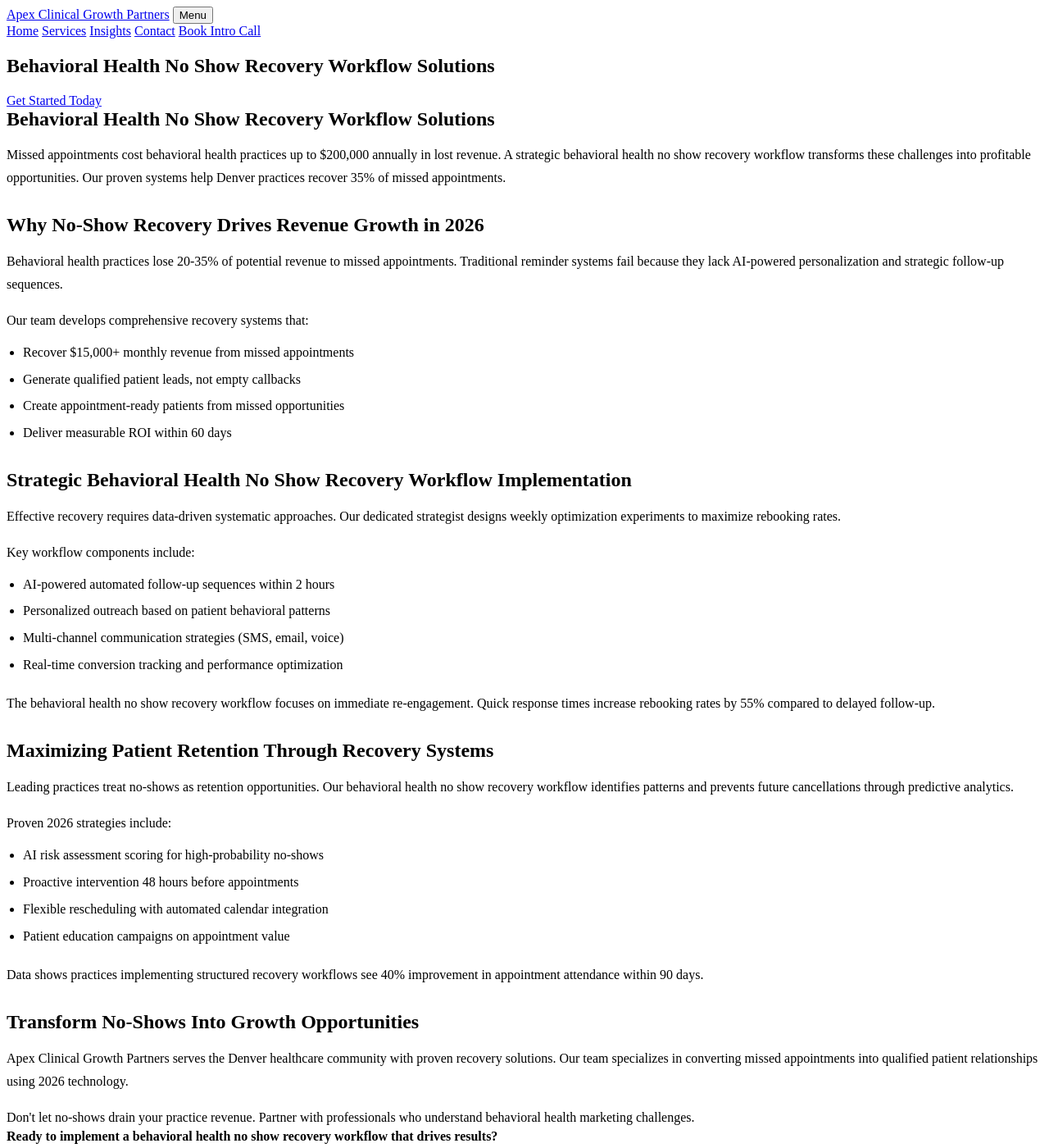
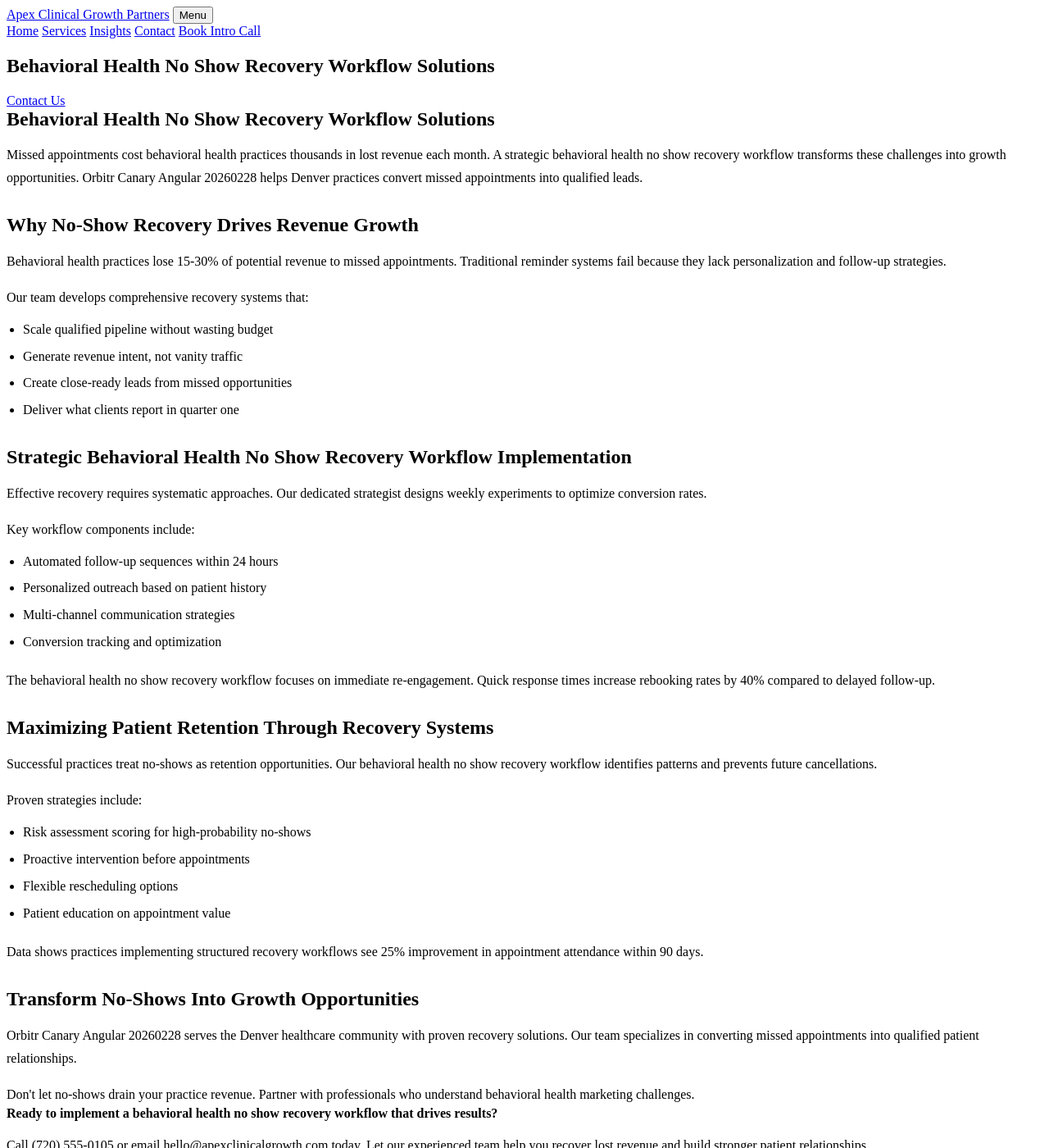
Before and after one commit to prjctlphbt/orbitr-canary-angular-20260228, a Jekyll site: the page angular-behavioral-noshow-20260228144655.html, which Jekyll copies as it is, in a window 1280 px wide and 1400 px high. Shown: the whole window at 82% size. Built offline with Jekyll 4.4.1, drawn with Linux system fonts in a browser that asks for light colours; some of the changed text lies outside the part shown.

Commit message:
Rollback: Revert changes to angular-behavioral-noshow-20260228144655.html

```diff
--- a/angular-behavioral-noshow-20260228144655.html
+++ b/angular-behavioral-noshow-20260228144655.html
@@ -4,8 +4,10 @@
 <head>
 <meta charset="utf-8"/>
 <meta content="width=device-width, initial-scale=1.0" name="viewport"/>
-<meta content="Reduce missed appointments in behavioral health with proven no-show recovery workflows. Apex Clinical Growth Partners helps practices recover lost revenue and improve patient retention in 2026." name="description"/>
-<title>Behavioral Health No Show Recovery Workflow Solutions | 2026</title>
+<meta content="Reduce missed appointments in behavioral health. Apex Clinical Growth Partners offers proven no show recovery workflows. Optimize your practice today.
+
+Characte" name="description"/>
+<title>Behavioral Health No Show Recovery Workflow Solutions</title>
 <style>
 
 
@@ -103,44 +105,44 @@
 <section class="page-hero landing-hero">
 <div class="container">
 <h1>Behavioral Health No Show Recovery Workflow Solutions</h1>
-<a class="cta" href="/services/">Get Started Today</a>
+<a class="cta" href="/services/">Contact Us</a>
 </div>
 </section>
 <section class="landing-content">
 <div class="container orbitr-generated-content">
 <h1>Behavioral Health No Show Recovery Workflow Solutions</h1>
-<p>Missed appointments cost behavioral health practices up to $200,000 annually in lost revenue. A strategic behavioral health no show recovery workflow transforms these challenges into profitable opportunities. Our proven systems help Denver practices recover 35% of missed appointments.</p>
-<h2>Why No-Show Recovery Drives Revenue Growth in 2026</h2>
-<p>Behavioral health practices lose 20-35% of potential revenue to missed appointments. Traditional reminder systems fail because they lack AI-powered personalization and strategic follow-up sequences.</p>
+<p>Missed appointments cost behavioral health practices thousands in lost revenue each month. A strategic behavioral health no show recovery workflow transforms these challenges into growth opportunities. Orbitr Canary Angular 20260228 helps Denver practices convert missed appointments into qualified leads.</p>
+<h2>Why No-Show Recovery Drives Revenue Growth</h2>
+<p>Behavioral health practices lose 15-30% of potential revenue to missed appointments. Traditional reminder systems fail because they lack personalization and follow-up strategies.</p>
 <p>Our team develops comprehensive recovery systems that:</p>
 <ul>
-<li>Recover $15,000+ monthly revenue from missed appointments</li>
-<li>Generate qualified patient leads, not empty callbacks</li>
-<li>Create appointment-ready patients from missed opportunities</li>
-<li>Deliver measurable ROI within 60 days</li>
+<li>Scale qualified pipeline without wasting budget</li>
+<li>Generate revenue intent, not vanity traffic</li>
+<li>Create close-ready leads from missed opportunities</li>
+<li>Deliver what clients report in quarter one</li>
 </ul>
 <h2>Strategic Behavioral Health No Show Recovery Workflow Implementation</h2>
-<p>Effective recovery requires data-driven systematic approaches. Our dedicated strategist designs weekly optimization experiments to maximize rebooking rates.</p>
+<p>Effective recovery requires systematic approaches. Our dedicated strategist designs weekly experiments to optimize conversion rates.</p>
 <p>Key workflow components include:</p>
 <ul>
-<li>AI-powered automated follow-up sequences within 2 hours</li>
-<li>Personalized outreach based on patient behavioral patterns</li>
-<li>Multi-channel communication strategies (SMS, email, voice)</li>
-<li>Real-time conversion tracking and performance optimization</li>
+<li>Automated follow-up sequences within 24 hours</li>
+<li>Personalized outreach based on patient history</li>
+<li>Multi-channel communication strategies</li>
+<li>Conversion tracking and optimization</li>
 </ul>
-<p>The behavioral health no show recovery workflow focuses on immediate re-engagement. Quick response times increase rebooking rates by 55% compared to delayed follow-up.</p>
+<p>The behavioral health no show recovery workflow focuses on immediate re-engagement. Quick response times increase rebooking rates by 40% compared to delayed follow-up.</p>
 <h2>Maximizing Patient Retention Through Recovery Systems</h2>
-<p>Leading practices treat no-shows as retention opportunities. Our behavioral health no show recovery workflow identifies patterns and prevents future cancellations through predictive analytics.</p>
-<p>Proven 2026 strategies include:</p>
+<p>Successful practices treat no-shows as retention opportunities. Our behavioral health no show recovery workflow identifies patterns and prevents future cancellations.</p>
+<p>Proven strategies include:</p>
 <ul>
-<li>AI risk assessment scoring for high-probability no-shows</li>
-<li>Proactive intervention 48 hours before appointments</li>
-<li>Flexible rescheduling with automated calendar integration</li>
-<li>Patient education campaigns on appointment value</li>
+<li>Risk assessment scoring for high-probability no-shows</li>
+<li>Proactive intervention before appointments</li>
+<li>Flexible rescheduling options</li>
+<li>Patient education on appointment value</li>
 </ul>
-<p>Data shows practices implementing structured recovery workflows see 40% improvement in appointment attendance within 90 days.</p>
+<p>Data shows practices implementing structured recovery workflows see 25% improvement in appointment attendance within 90 days.</p>
 <h2>Transform No-Shows Into Growth Opportunities</h2>
-<p>Apex Clinical Growth Partners serves the Denver healthcare community with proven recovery solutions. Our team specializes in converting missed appointments into qualified patient relationships using 2026 technology.</p>
+<p>Orbitr Canary Angular 20260228 serves the Denver healthcare community with proven recovery solutions. Our team specializes in converting missed appointments into qualified patient relationships.</p>
 <p>Don't let no-shows drain your practice revenue. Partner with professionals who understand behavioral health marketing challenges.</p>
 <strong>Ready to implement a behavioral health no show recovery workflow that drives results?</strong>
 <p>Call (720) 555-0105 or email hello@apexclinicalgrowth.com today. Let our experienced team help you recover lost revenue and build stronger patient relationships.</p>
@@ -148,8 +150,8 @@
 </section>
 <section class="landing-cta">
 <div class="container">
-<h2>Start Recovering Lost Revenue Today</h2>
-<a class="cta" href="/services/">Schedule Your Strategy Call</a>
+<h2>Take the Next Step</h2>
+<a class="cta" href="/services/">Contact Us</a>
 </div>
 </section>
 </main>
```
